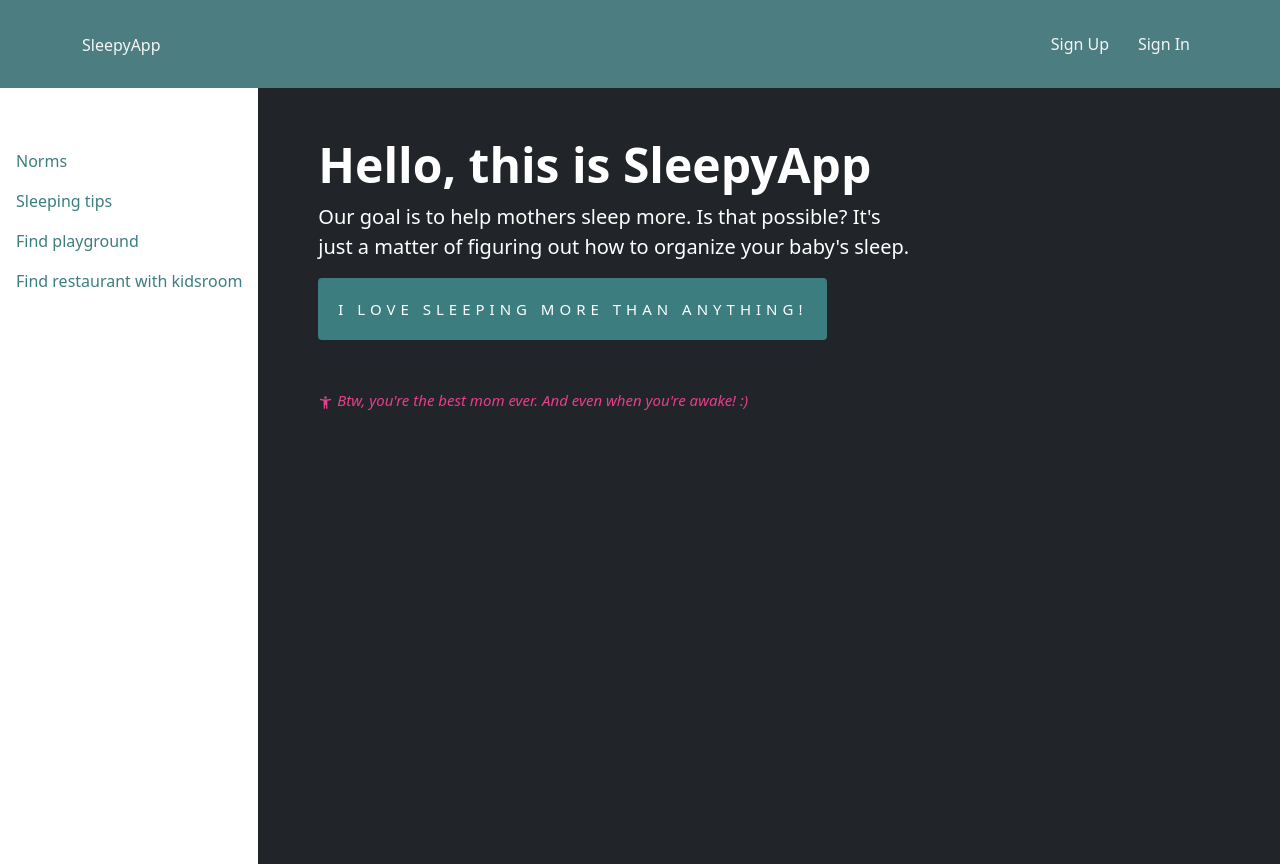
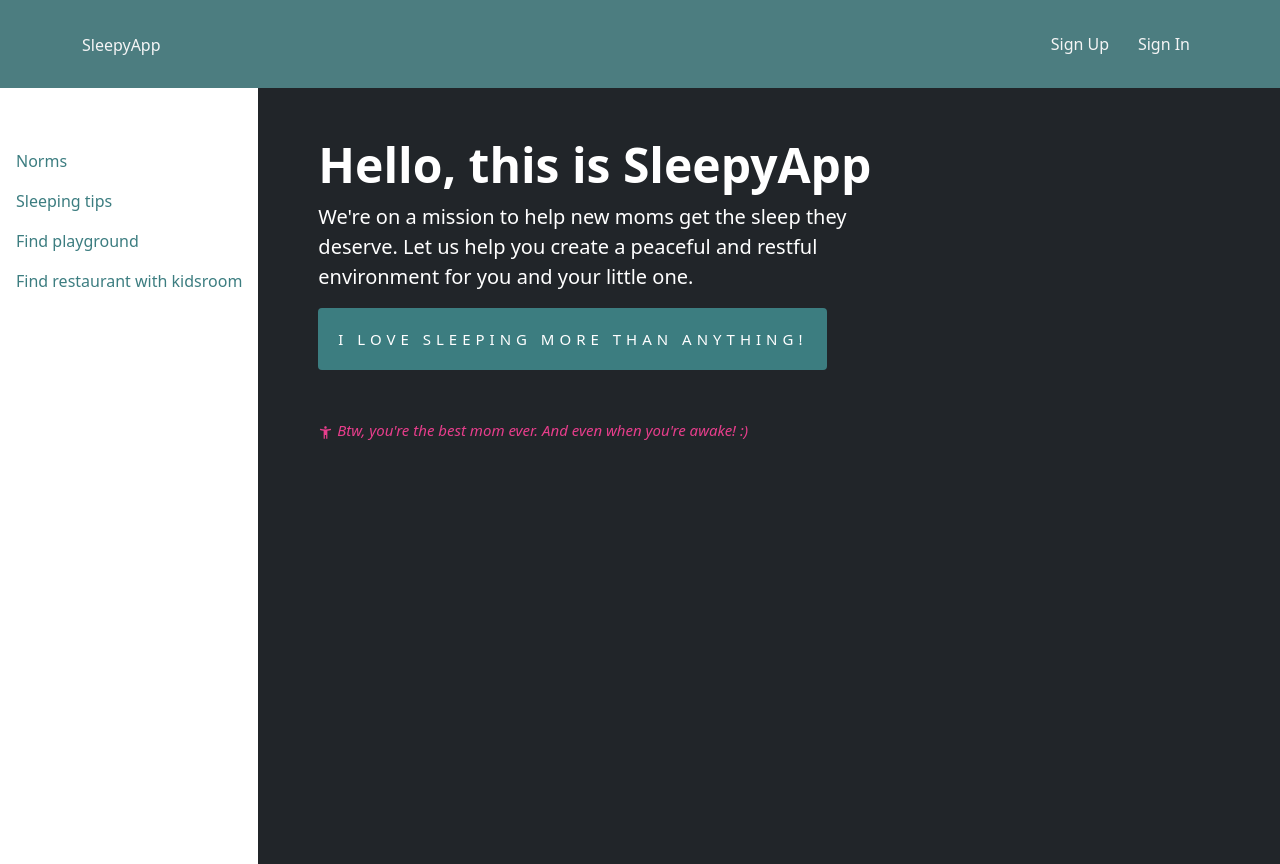
Before and after one commit to nataliakii/Sleepy-app, a React (Create React App) app in the folder client/: page / in a window 1280 px wide. Shown: the top 864 px of the page. Built offline with nearby package versions, Linux system fonts and the light colour scheme; no server answers.

Commit message:
changes before launching new branch

```diff
--- a/client/public/index.html
+++ b/client/public/index.html
@@ -3,6 +3,10 @@
   <head>
     <meta charset="utf-8" />
     <link rel="icon" href="%PUBLIC_URL%/favicon.ico" />
+    <!-- <link
+      rel="stylesheet"
+      href="https://fonts.googleapis.com/css?family=Roboto:300,400,500,700&display=swap"
+    /> -->
     <meta name="viewport" content="width=device-width, initial-scale=1" />
     <meta name="theme-color" content="#000000" />
     <meta
--- a/client/src/components/FindRestaurant.js
+++ b/client/src/components/FindRestaurant.js
@@ -10,7 +10,6 @@ export default function FindRestaurant() {
   const [loading, setLoading] = useState(false);
   const artwork = useSelector((state) => state.art);
   const handleArtButton = (e) => {
-    e.preventDefault();
     setLoading(true);
     dispatch(fetchArtwork());
   };
--- a/client/src/components/Main.js
+++ b/client/src/components/Main.js
@@ -37,10 +37,10 @@ export default function Main({ user }) {
       <div className="container-fluid py-4">
         <h1 className="display-5 fw-bold">Hello, {renderStringName()}</h1>
         <p className="col-md-7 fs-5">
-          Our goal is to help mothers sleep more. Is that possible? It's just a
-          matter of figuring out how to organize your baby's sleep.
+          We're on a mission to help new moms get the sleep they deserve. Let us
+          help you create a peaceful and restful environment for you and your
+          little one.
         </p>
-
         <Button
           variant="primary"
           className="main-button personal main"
--- a/client/src/components/Norms.js
+++ b/client/src/components/Norms.js
@@ -68,4 +68,4 @@ const Norms = React.memo(function () {
     </div>
   );
 });
-export default Norms;
+export default React.memo(Norms);
```
Also changed, not shown: 1 other file (tests, documents, lock files or other folders).
